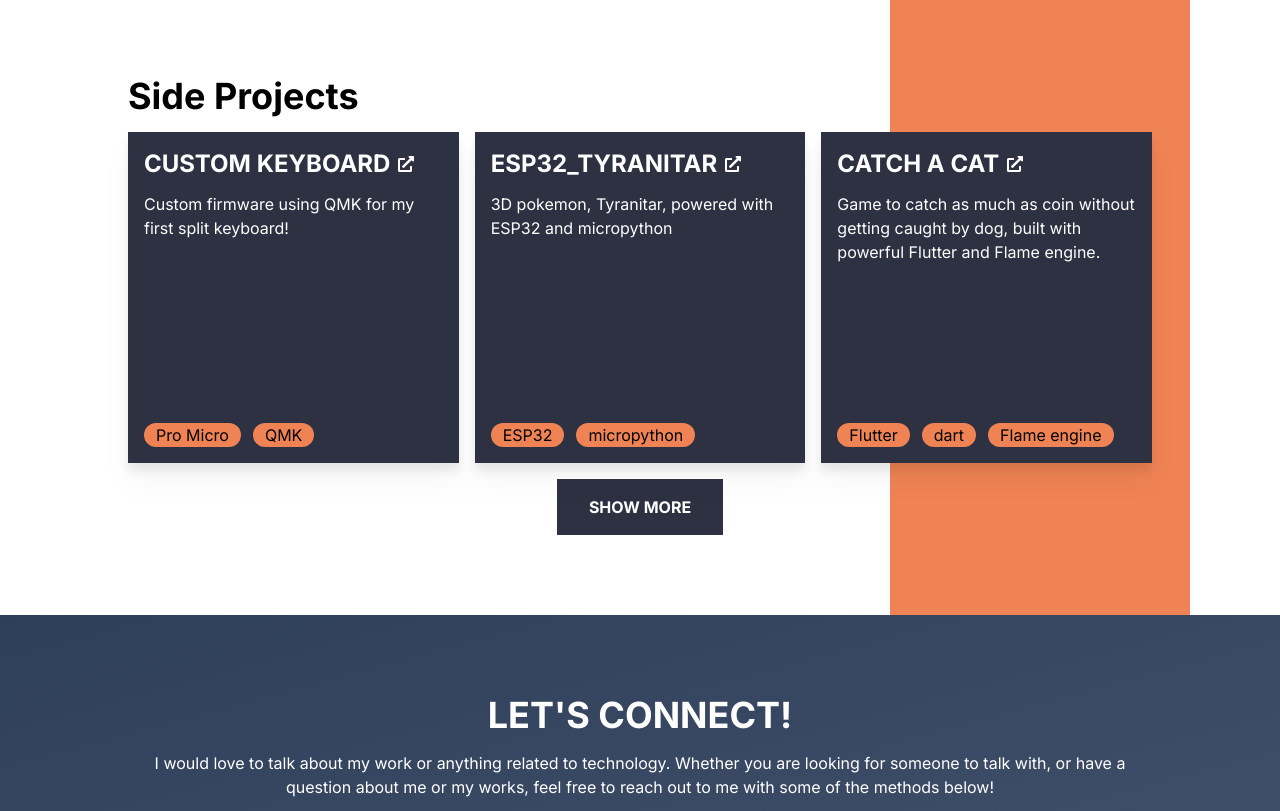
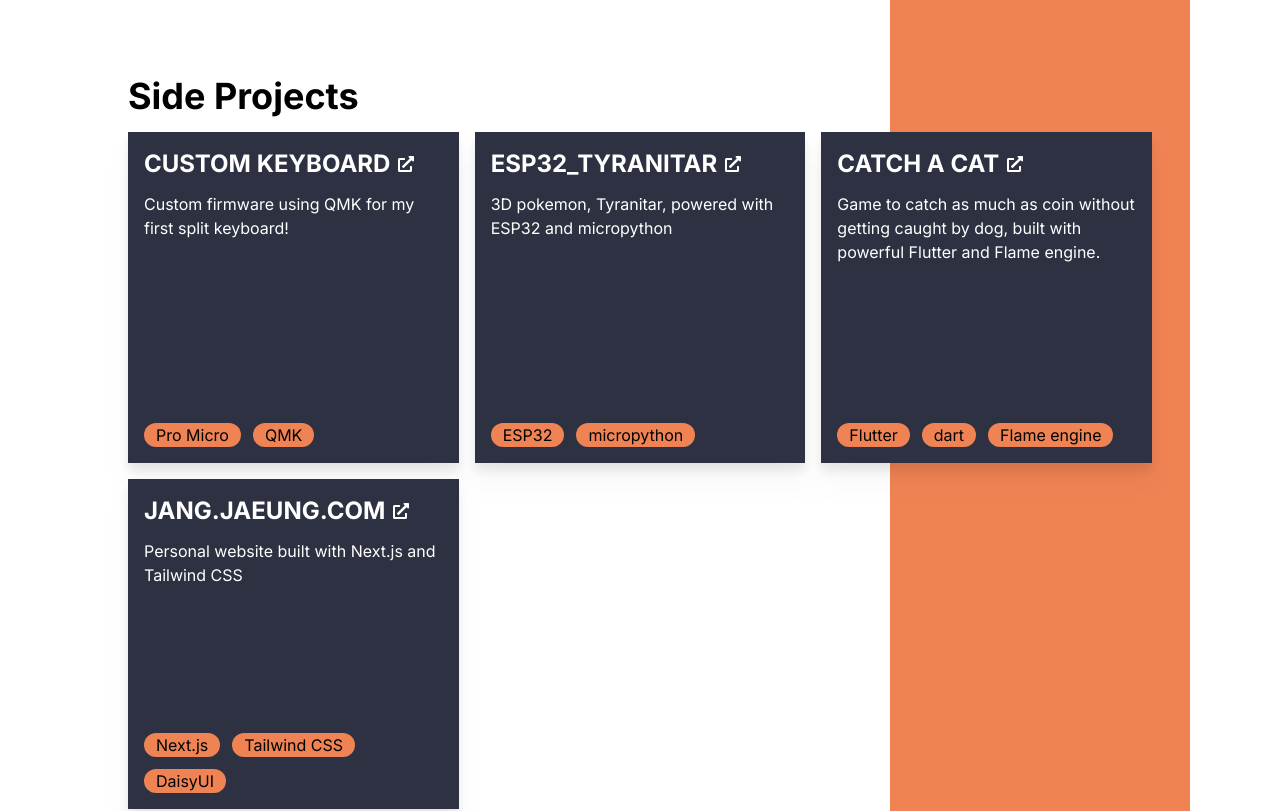
Before and after one commit to JaeungJayJang/personal_website, a Next.js app: page / in a window 1280 px wide. Shown: the part 1540-2351 px from the top of the page. Built offline with nearby package versions, Linux system fonts and the light colour scheme.

Commit message:
feat: change to loading entire projects

```diff
--- a/app/components/projects.tsx
+++ b/app/components/projects.tsx
@@ -1,8 +1,8 @@
 import React from "react";
 
 import ProjectCard from "./general/project";
-import MainButton from "./general/button";
 import Container from "./general/container";
+import LoadMoreButton from "./general/load_more_button";
 
 interface dataProps {
     name: string;
@@ -28,18 +28,18 @@ const getData = (): Array<dataProps> => {
 
 const Projects = () => {
     let data = getData();
+
     return (
         <Container id="projects" >
             <div className="flex flex-col justify-center items-left gap-4">
                 <h2 className="text-4xl font-bold text-black">
                     Side Projects
                 </h2>
-                <div className="flex flex-col gap-4 drop-shadow-xl lg:flex-row">
+                <div className="flex flex-col gap-4 drop-shadow-xl lg:flex-row lg:grid lg:grid-cols-3">
                     {data && data.length > 0 ?
                         data.map((project, i) => {
-                            if (i < LIMIT) {
                             return (
-                                    <div key={`project_${i}`} className="flex flex-col gap-7 lg:w-[33%] lg:aspect-square">
+                                <div key={`project_${i}`} className="flex flex-col gap-7 lg:flex lg:aspect-square flex-grow">
 
                                     <ProjectCard
                                         name={project.name}
@@ -49,7 +49,6 @@ const Projects = () => {
                                     />
                                 </div>
                             )
-                            }
                         })
                         :
                         <div className="text-black">
@@ -58,12 +57,10 @@ const Projects = () => {
                     }
                 </div>
 
-                {
+                {/* {
                     data && (data.length > LIMIT) &&
-                    <div className="flex flex-col items-center">
-                        <MainButton text="Show more" url="/" />
-                    </div>
-                }
+                    <LoadMoreButton />
+                } */}
             </div>
         </Container>
     )
```
Lines whose indentation alone changed are shown as unchanged.
